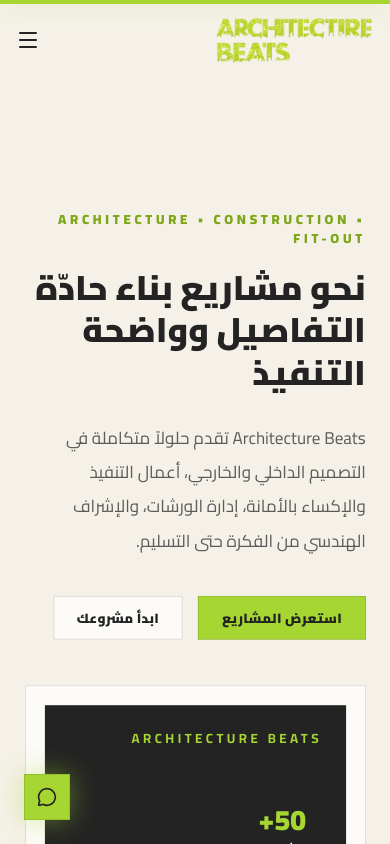
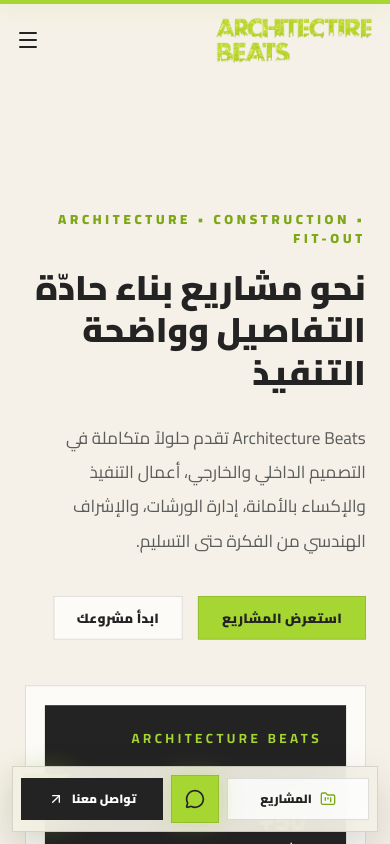
Before and after one commit to abod-haes/architecture-beats, a Next.js app: page / in a window 390 px wide. Shown: the top 844 px of the page. Built offline with nearby package versions, Linux system fonts and the light colour scheme.

Commit message:
Mount cursor and mobile polish components

```diff
--- a/src/app/layout.tsx
+++ b/src/app/layout.tsx
@@ -6,6 +6,8 @@ import Footer from "@/components/layout/Footer";
 import SmoothScroll from "@/components/layout/SmoothScroll";
 import FloatingWhatsApp from "@/components/layout/FloatingWhatsApp";
 import ScrollProgress from "@/components/layout/ScrollProgress";
+import CursorFollower from "@/components/layout/CursorFollower";
+import MobileActionBar from "@/components/layout/MobileActionBar";
 import LocaleProvider from "@/context/LocaleContext";
 import ThemeProvider from "@/context/ThemeContext";
 import { siteData } from "@/data/siteData";
@@ -60,14 +62,16 @@ export const metadata: Metadata = {
 export default function RootLayout({ children }: Readonly<{ children: React.ReactNode }>) {
   return (
     <html lang="ar" dir="rtl" suppressHydrationWarning>
-      <body className={`${cairo.className} bg-[var(--site-bg)] text-[var(--site-text)] antialiased transition-colors duration-300`}>
+      <body className={`${cairo.className} cursor-reactive mobile-safe-bottom bg-[var(--site-bg)] text-[var(--site-text)] antialiased transition-colors duration-300`}>
         <ThemeProvider>
           <LocaleProvider>
             <SmoothScroll>
               <ScrollProgress />
+              <CursorFollower />
               <Navbar />
               <main>{children}</main>
               <FloatingWhatsApp />
+              <MobileActionBar />
               <Footer />
             </SmoothScroll>
           </LocaleProvider>
```
